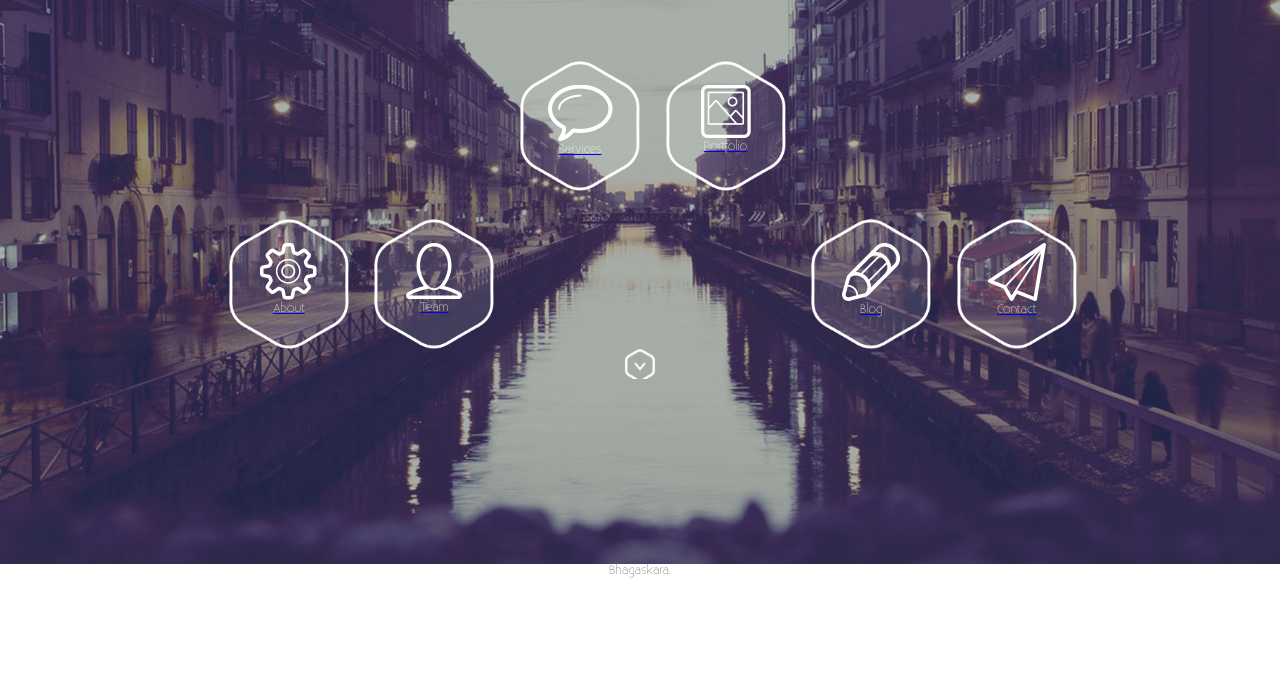
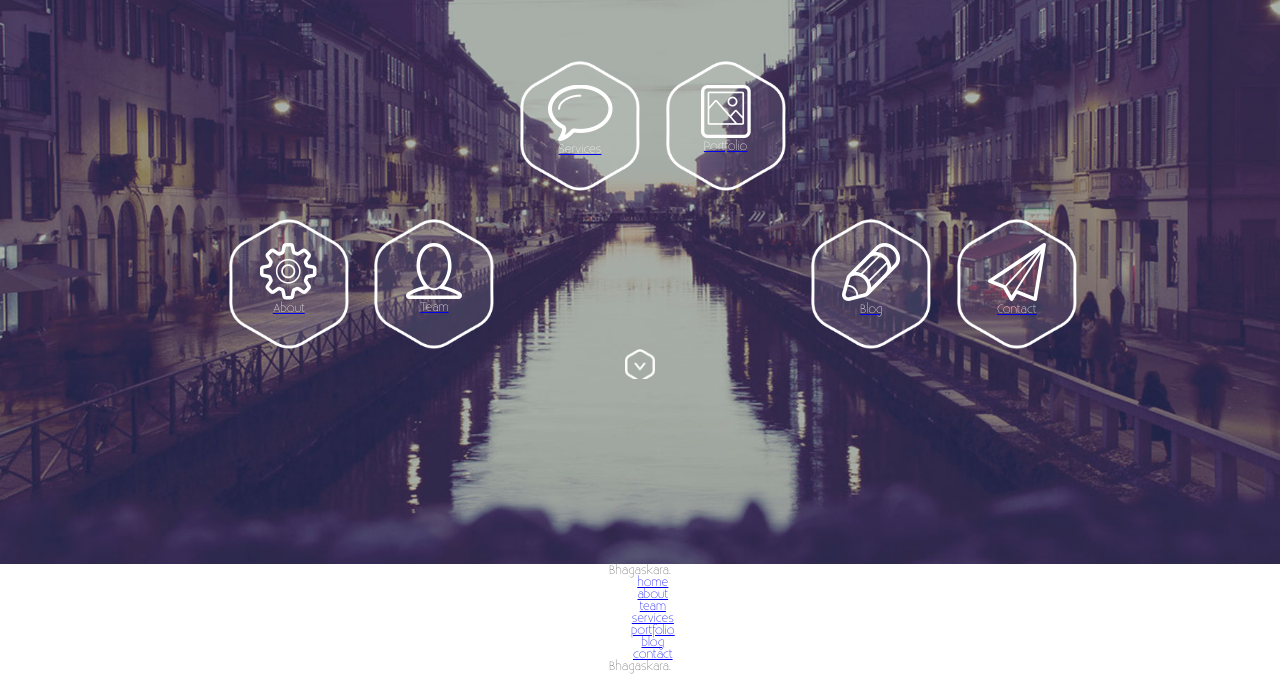
Before and after one commit to kasia-kasia/bhakaskara, a website: page indexx.html in a window 1280 px wide. Shown: the part 236-910 px from the top of the page. Before the commit the page ends 814 px from the top, so only its background shows below. Drawn offline with Linux system fonts and the light colour scheme; files whose address does not match are found by name.

Commit message:
sticky menu added

```diff
--- a/indexx.html
+++ b/indexx.html
@@ -54,6 +54,20 @@
             <div id="go-down"></div>
         </header>
     </div>
+    <div class="sticky-menu">
+        <nav>
+            <p class="nav">Bhagas<span>kara</span>.</p>
+            <ul class="nav">
+                <li><a href="#home">home</a></li>
+                <li><a href="#about">about</a></li>
+                <li><a href="#team">team</a></li>
+                <li><a href="#services">services</a></li>
+                <li><a href="#portfolio">portfolio</a></li>
+                <li><a href="#home">blog</a></li>
+                <li><a href="#contact">contact</a></li>
+            </ul>
+        </nav>
+    </div>
 
 
     <footer>
--- a/scss/partials/_header.scss
+++ b/scss/partials/_header.scss
@@ -21,14 +21,16 @@ html {
   margin: 0;
 }
 
-header {
+
 a {
         margin-left: 2%;
     }
-    a:hover, a:active {
+
+a:hover, a:active a{
         color: #9f448c;
         text-decoration: none;
     }
+
 h1 {
         font-size: 100px;
         padding: 38px;
@@ -39,20 +41,26 @@ header {
             color: #9f448c;
         }
     }
+
 h3 {
         font-size: 22px;
         font-weight: bold;
     }
+
 h2 {
         font-size: 15px;
     }
-}
+
 
 .main-circles {
   margin-top: 9vh;
   height: 36vh;
   display: flex;
   justify-content: center;
+    p {
+        color: white;
+    }
+}
 
 .contact {
         align-items: flex-start;
@@ -65,10 +73,7 @@ header {
         justify-content: center;
         align-items: flex-end;
     }
-    p {
-        color: white;
-    }
-}
+
 
 .circle {
   background: url("../images/circle.png");
```
Also changed, not shown: css/main.css, images/phone.png (deleted), images/phone2.png (deleted), images/services.png (deleted), images/study.png (deleted), scss/main.scss (line endings or trailing spaces). Lines whose indentation alone changed are shown as unchanged.
